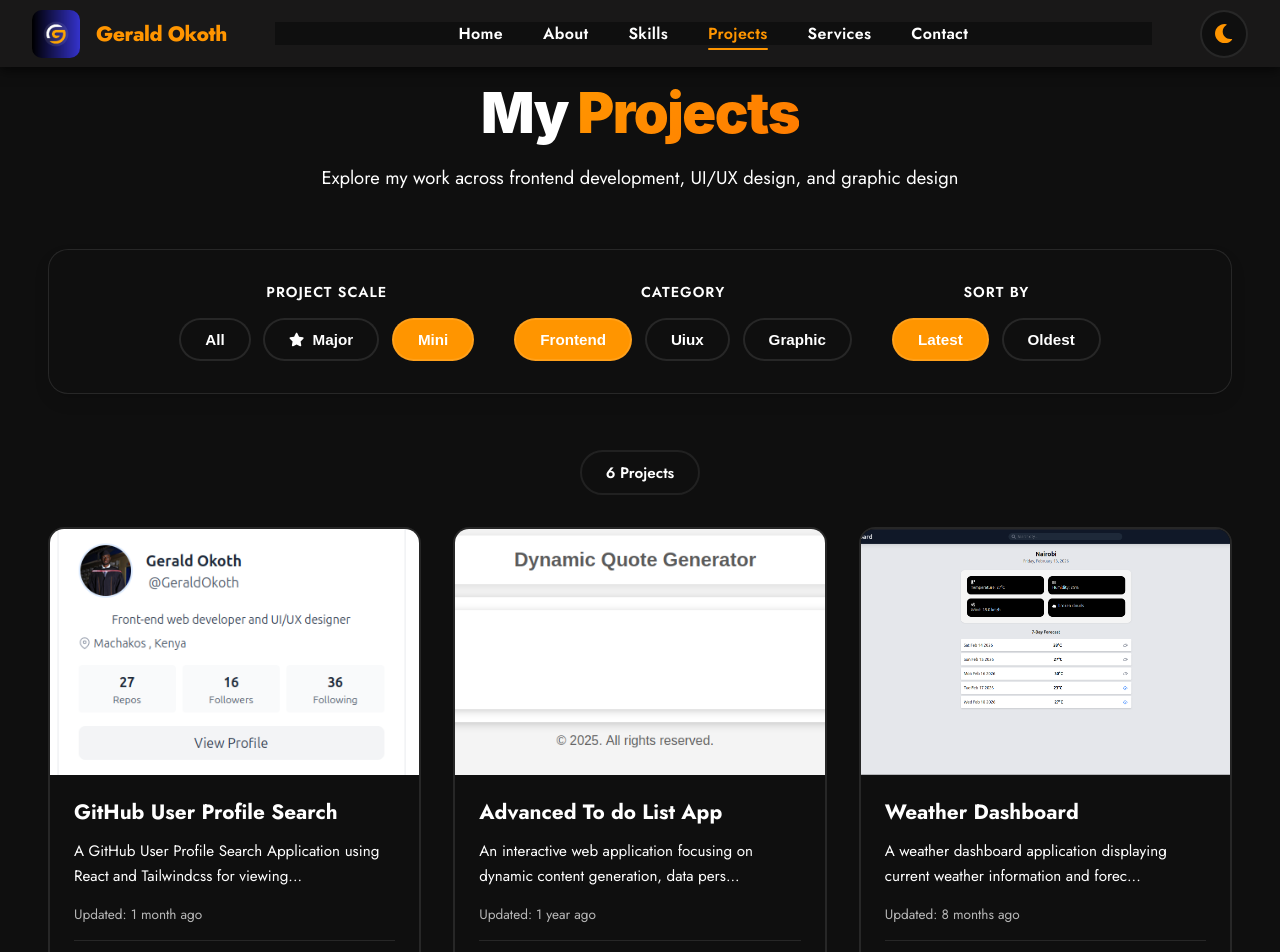
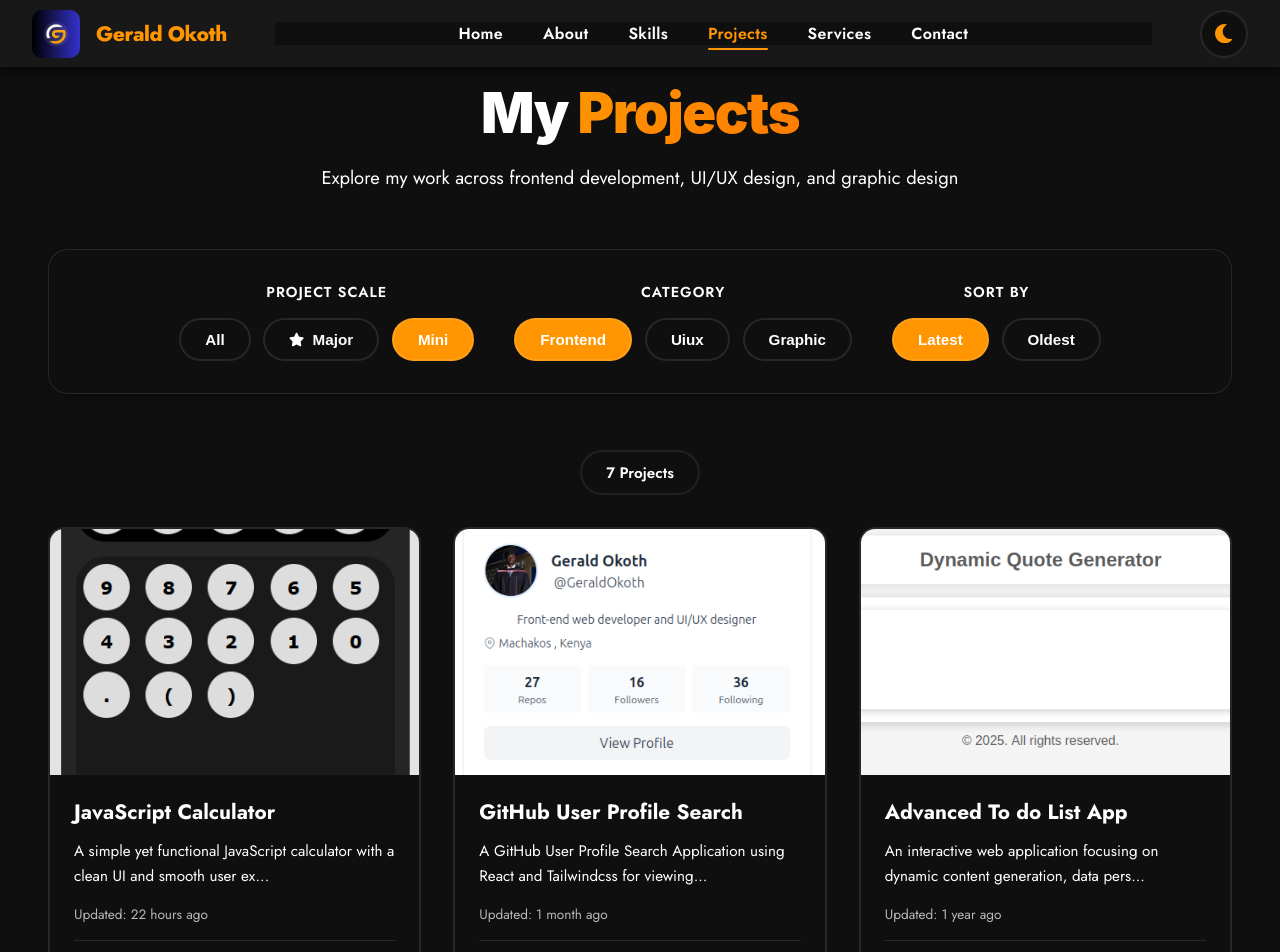
Before and after one commit to GeraldOkoth/portfolio, a React (Vite) app: page /projects in a window 1280 px wide. Shown: the top 952 px of the page. Built offline with nearby package versions, Linux system fonts and the light colour scheme.

Commit message:
refactor: add new project

```diff
--- a/src/pages/project/Projects.jsx
+++ b/src/pages/project/Projects.jsx
@@ -26,7 +26,7 @@ const allProjects = [
     problemSolves:
       "Provides a centralized platform for potential clients and employers to view my projects, skills, and services in an engaging and professional manner.",
     createdAt: "2024-10-22T10:00:00Z",
-    updatedAt: "2026-10-04T12:41:00Z",
+    updatedAt: "2026-11-06T12:41:00Z",
     demo: "https://geraldokoth.vercel.app",
     github: "https://github.com/GeraldOkoth/portfolio",
   },
@@ -164,6 +164,32 @@ const allProjects = [
   },
   {
     id: "p7",
+    type: "frontend",
+    scale: "mini",
+    title: "JavaScript Calculator",
+    description:
+      "A simple yet functional JavaScript calculator with a clean UI and smooth user experience.",
+    technologies: ["JavaScript", "HTML", "CSS"],
+    image: "/images/javascript-calculator.png",
+    features: [
+      "Basic arithmetic operations",
+      "Responsive design for mobile and desktop",
+      "Keyboard input support(beta)",
+      "Clear and reset functionality",
+    ],
+    reasonForBuilding:
+      "To practice JavaScript event handling, DOM manipulation, and create a functional calculator application.",
+    challengesFaced:
+      "Implementing accurate calculations, managing operator precedence, handling edge cases, and ensuring a smooth user experience.",
+    problemSolves:
+      "Provides users with a simple tool for performing basic calculations directly in the browser without needing external software.",
+    createdAt: "2026-11-04T10:08:21Z",
+    updatedAt: "2026-11-05T15:02:37Z",
+    demo: "https://jscalculator-beta.vercel.app/",
+    github: "https://github.com/GeraldOkoth/JS_calculator",
+  },
+  {
+    id: "p8",
     type: "uiux",
     scale: "mini",
     title: "Portfolio Website Replica UI Design",
@@ -188,7 +214,7 @@ const allProjects = [
     demo: "https://www.figma.com/proto/yfdgqxEwlKfLn0VniPR1Bw/Homepage--Copy-?node-id=3558-0&p=f&t=qxPSwRJODEMjHunt-1&scaling=min-zoom&content-scaling=fixed&page-id=0%3A1",
   },
   {
-    id: "p8",
+    id: "p9",
     type: "uiux",
     scale: "mini",
     title: "ALX ehub Login Page Clone",
@@ -213,7 +239,7 @@ const allProjects = [
     demo: "https://www.figma.com/proto/42jg1O8qpxNUVZ5DqrCJfo/alx_ehub_login_prototype?node-id=2-2&p=f&t=CVYcshduHnTXPh24-1&scaling=scale-down&content-scaling=fixed&page-id=0%3A1",
   },
   {
-    id: "p9",
+    id: "p10",
     type: "uiux",
     scale: "mini",
     title: "Portfolio Website replica UI Design",
@@ -238,7 +264,7 @@ const allProjects = [
     demo: "https://www.figma.com/proto/9XnDkxThivZIAQu7ODeNLu/headphones--Copy-?node-id=0-2&p=f&t=joEfmfZWZj1SVAYl-0&scaling=min-zoom&content-scaling=fixed&page-id=0%3A1",
   },
   {
-    id: "p10",
+    id: "p11",
     type: "uiux",
     scale: "mini",
     title: "Weather Dashboard UI Design",
@@ -263,7 +289,7 @@ const allProjects = [
     demo: "https://www.figma.com/design/9oydJHmDDljDJ6yKl7MxnZ/Untitled?node-id=0-1&t=VeOt0lvOxIxB5FZk-1",
   },
   {
-    id: "p11",
+    id: "p12",
     type: "graphic",
     scale: "mini",
     title: "Recollection Poster",
@@ -288,7 +314,7 @@ const allProjects = [
     demo: "https://www.canva.com/design/DAG6eMuCDEI/-5_Vd8ehf61k12ITgU1cBg/view?utm_content=DAG6eMuCDEI&utm_campaign=designshare&utm_medium=link2&utm_source=uniquelinks&utlId=h981fd4f8fa",
   },
   {
-    id: "p12",
+    id: "p13",
     type: "graphic",
     scale: "mini",
     title: "Choir recruitment Poster",
@@ -313,7 +339,7 @@ const allProjects = [
     demo: "https://www.canva.com/design/DAGwZr5TnIg/F0UI1vZPUXykGkVczuyzeQ/view?utm_content=DAGwZr5TnIg&utm_campaign=designshare&utm_medium=link2&utm_source=uniquelinks&utlId=h68ea20605a",
   },
   {
-    id: "p13",
+    id: "p14",
     type: "graphic",
     scale: "mini",
     title: "Juma Keith Campaign Poster",
@@ -333,7 +359,7 @@ const allProjects = [
     demo: "/images/juma-keith.webp",
   },
   {
-    id: "p14",
+    id: "p15",
     type: "graphic",
     scale: "mini",
     title: "Machakos University Christian Union Event Poster",
@@ -351,7 +377,7 @@ const allProjects = [
     demo: "/images/mksu-cu.webp",
   },
   {
-    id: "p15",
+    id: "p16",
     type: "graphic",
     scale: "mini",
     title: "Pactum Novum Coalition Campaign Poster",
@@ -371,7 +397,7 @@ const allProjects = [
     demo: "/images/pactum-novum.webp",
   },
   {
-    id: "p16",
+    id: "p17",
     type: "graphic",
     scale: "mini",
     title: "Papa Smith Campaign Poster",
@@ -391,7 +417,7 @@ const allProjects = [
     demo: "/images/papasmith.webp",
   },
   {
-    id: "p17",
+    id: "p18",
     type: "graphic",
     scale: "mini",
     title: "Sara Mapi Campaign Poster",
@@ -411,7 +437,7 @@ const allProjects = [
     demo: "/images/sara-mapi.webp",
   },
   {
-    id: "p18",
+    id: "p19",
     type: "graphic",
     scale: "mini",
     title: "Sharon Muthoni Campaign Poster",
@@ -431,7 +457,7 @@ const allProjects = [
     demo: "/images/sharon-muthoni.webp",
   },
   {
-    id: "p19",
+    id: "p20",
     type: "graphic",
     scale: "mini",
     title: "Vincent Onyango Campaign Poster",
@@ -451,7 +477,7 @@ const allProjects = [
     demo: "/images/vincent-onyango.webp",
   },
   {
-    id: "p20",
+    id: "p21",
     type: "graphic",
     scale: "mini",
     title: "Choir recruitment Poster",
@@ -544,7 +570,11 @@ function Projects() {
   };
 
   return (
-    <section className="project-section" id="projects" style={{ paddingTop: "clamp(5rem, 10vh, 6rem)" }}>
+    <section
+      className="project-section"
+      id="projects"
+      style={{ paddingTop: "clamp(5rem, 10vh, 6rem)" }}
+    >
       <div className="projects-container">
         {/* Header */}
         <motion.div
```
Also changed, not shown: public/images/javascript-calculator.png (added).
